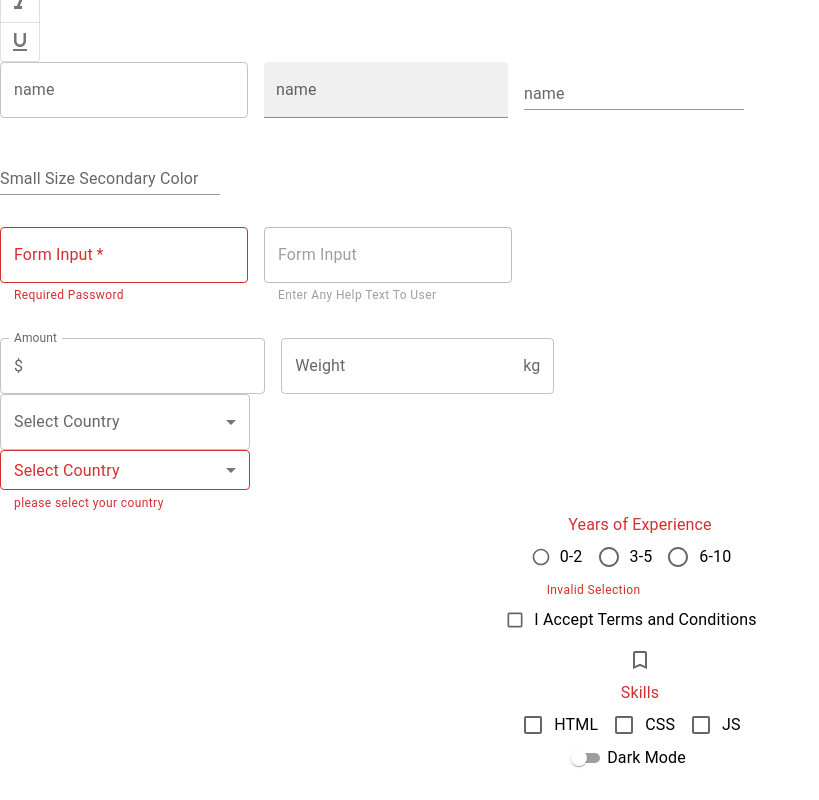
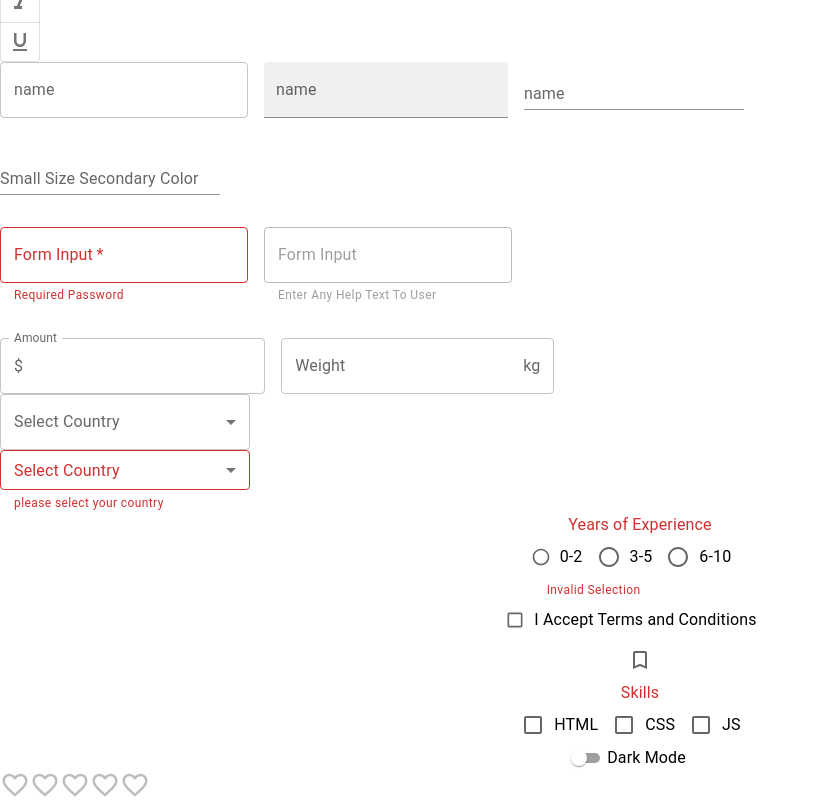
Before and after one commit to karan2503D/react-materialui, a React (Create React App) app: page / in a window 1280 px wide. Shown: the part 704-1504 px from the top of the page, without its empty margins (0-819 px from the left). Before the commit the page ends 1474 px from the top, so only its background shows below. Built offline with nearby package versions, Linux system fonts and the light colour scheme.

Commit message:
Rating Button

```diff
--- a/src/App.tsx
+++ b/src/App.tsx
@@ -2,6 +2,7 @@
 import MuiButtons from './components/MuiButtons';
 import MuiCheckBox from './components/MuiCheckBox';
 import MuiRadioButton from './components/MuiRadioButton';
+import MuiRating from './components/MuiRating';
 import MuiSelect from './components/MuiSelect';
 import MuiSwitch from './components/MuiSwitch';
 import MuiTextfield from './components/MuiTextField';
@@ -17,6 +18,7 @@
       <MuiRadioButton/>
       <MuiCheckBox />
       <MuiSwitch />
+      <MuiRating />
     </div>
   );
 }
--- /dev/null
+++ b/src/components/MuiRating.tsx
@@ -0,0 +1,20 @@
+import React, { useState } from 'react'
+import { Stack, Rating } from '@mui/material';
+import FavoriteIcon from '@mui/icons-material/Favorite';
+import FavoriteBorderIcon from '@mui/icons-material/FavoriteBorder';
+import { FavoriteBorder } from '@mui/icons-material';
+
+function MuiRating() {
+    const [value, setValue] = useState<number | null>(null)
+    console.log(value);
+    const handleChange = (_event: React.ChangeEvent<{}>, newValue: number | null) => {
+        setValue(newValue);
+    }
+  return (
+    <Stack spacing={2}>
+        <Rating value={value} onChange={handleChange} precision={0.5} size='large' icon={<FavoriteIcon fontSize='inherit' color='error' />} emptyIcon={<FavoriteBorderIcon fontSize='inherit' />} readOnly highlightSelectedOnly />
+    </Stack>
+  )
+}
+
+export default MuiRating
```
